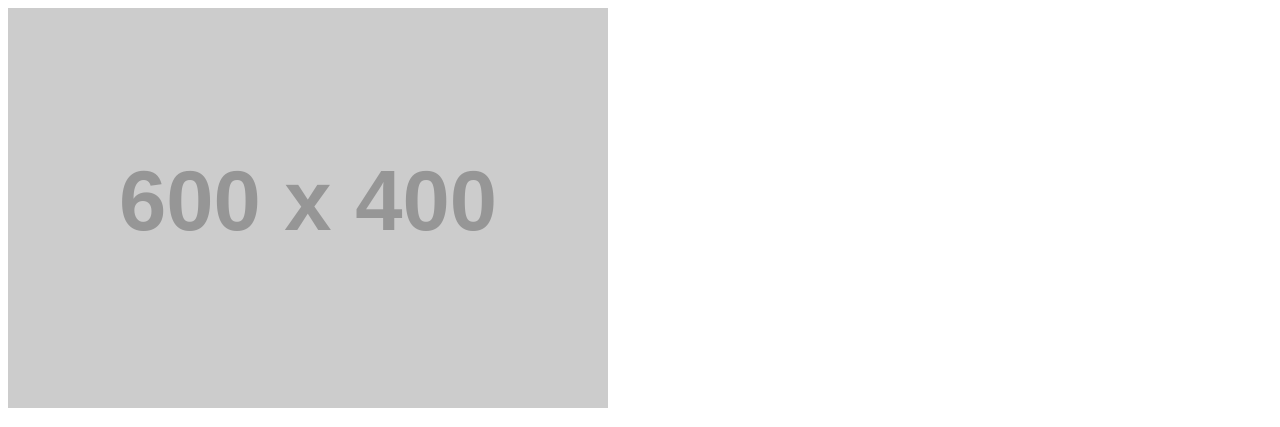
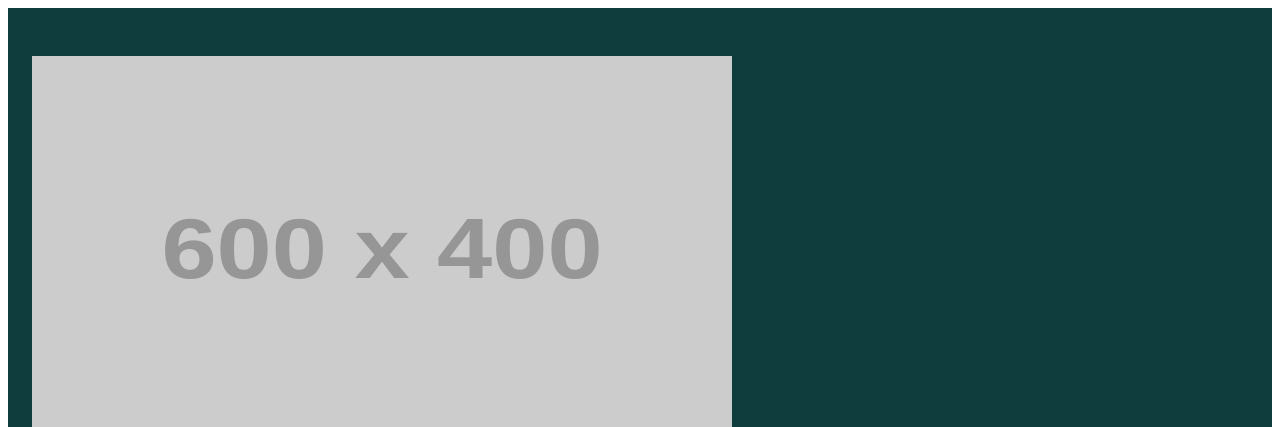
Before and after one commit to Roscoe-Addington/v36-hero-camp, a plain HTML site: page index.html in a window 1280 px wide. Shown: the top 427 px of the page. Drawn offline with Linux system fonts and the light colour scheme; placeholder pictures from the web are drawn by us.

Commit message:
CSS: Låda med bakground och padding

```diff
--- a/index.html
+++ b/index.html
@@ -11,7 +11,7 @@
       <img
         src="https://placehold.co/600x400"
         alt="Campus Demo"
-        width="600"
+        width="700"
         height="400"
       />
       <h1>Campus Demo</h1>
--- a/style.css
+++ b/style.css
@@ -0,0 +1,4 @@
+.hero {
+  background-color: #0f3d3e;
+  padding: 3rem 1.5rem;
+}
```
